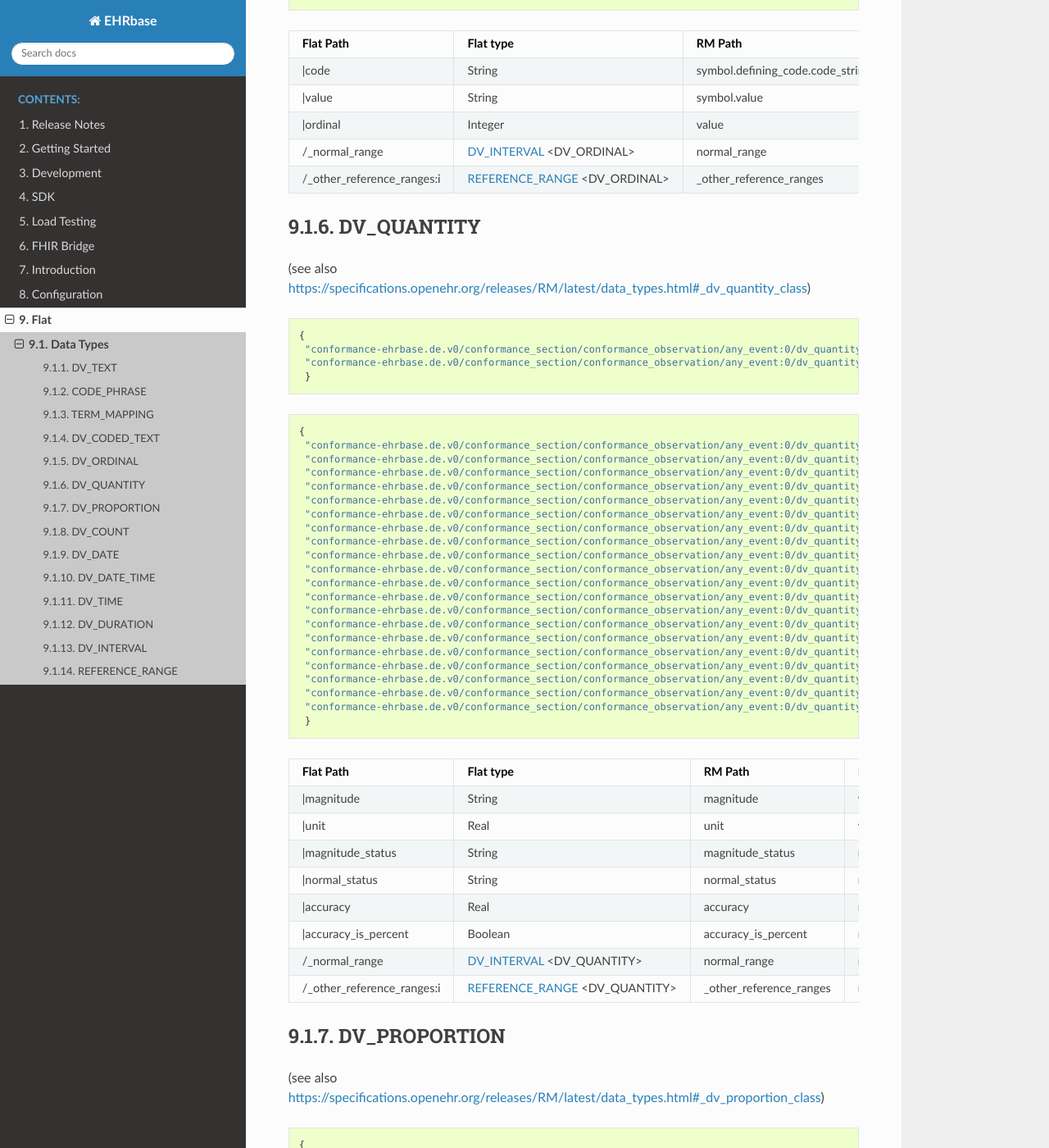
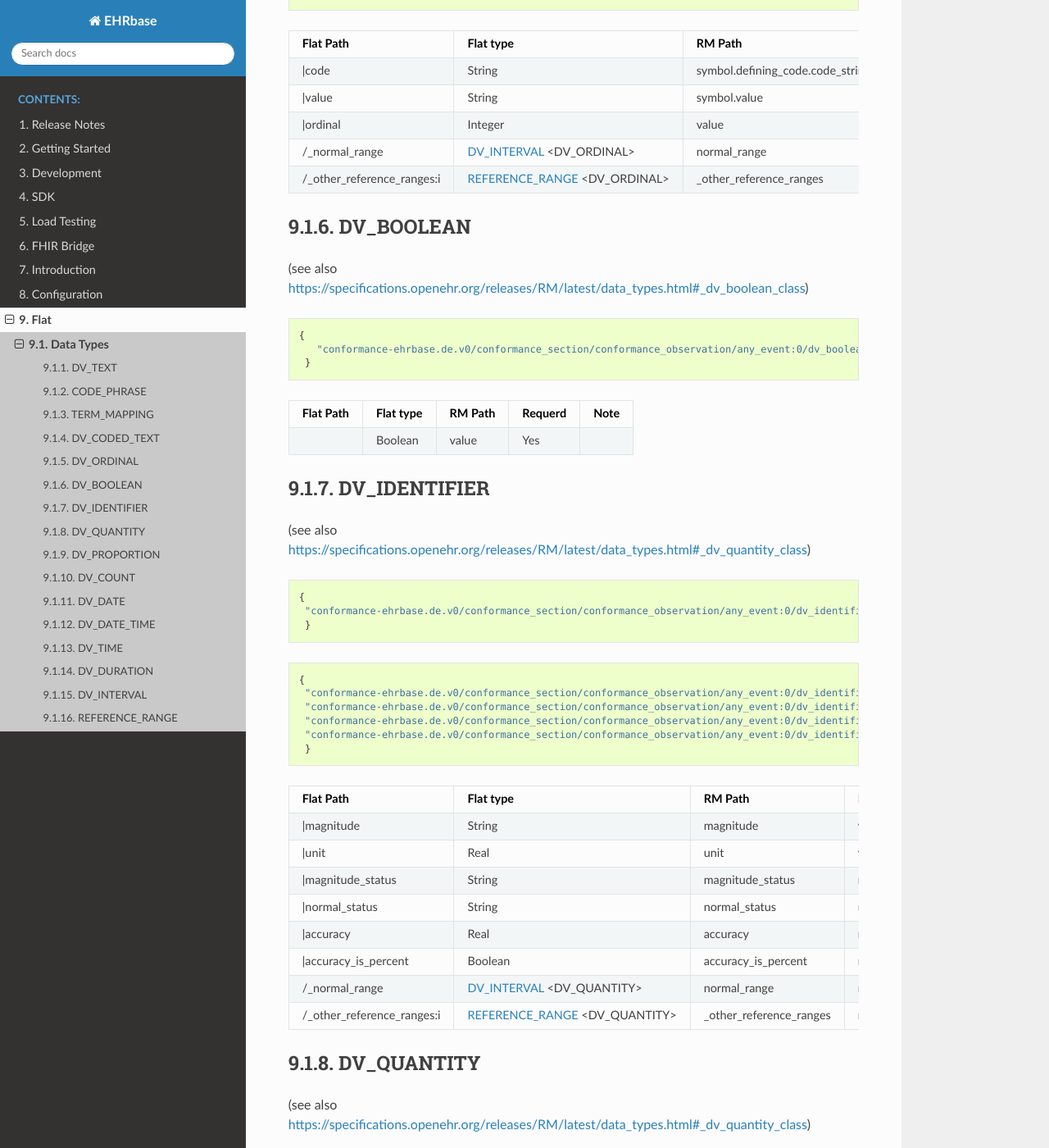
Before and after one commit to ehrbase/documentation, a Sphinx documentation site: the page built from source/09_flat/01_data_types/index.rst, in a window 1280 px wide and 1400 px high, scrolled down 3452 px. Shown: the whole window at 82% size. Built offline with Sphinx 7.4.7 and the Read the Docs theme 2.0.0, drawn with Linux system fonts in a browser that asks for light colours; formulas are drawn with MathJax 3; pages that are not in the unit, such as notebooks, are missing from menus; some of the changed text lies outside the part shown.

Commit message:
add flat description for dv_boolean
see CDR-110

```diff
--- a/source/09_flat/01_data_types/index.rst
+++ b/source/09_flat/01_data_types/index.rst
@@ -204,6 +204,64 @@ DV_ORDINAL
 +-----------------------------+----------------------------------+----------------------------------------+----------+--------------------------------------------------+
 | /_other_reference_ranges:i  | `REFERENCE_RANGE`_ <DV_ORDINAL>  | _other_reference_ranges                | no       |                                                  |
 +-----------------------------+----------------------------------+----------------------------------------+----------+--------------------------------------------------+
+
+DV_BOOLEAN
+--------------
+(see also https://specifications.openehr.org/releases/RM/latest/data_types.html#_dv_boolean_class)
+
+.. code-block:: javascript
+
+ {
+    "conformance-ehrbase.de.v0/conformance_section/conformance_observation/any_event:0/dv_boolean": true
+  }
+
+
++-----------------------------+----------------------------------+----------------------------------------+----------+--------------------------------------------------+
+| Flat Path                   | Flat type                        | RM Path                                | Requerd  | Note                                             |
++=============================+==================================+========================================+==========+==================================================+
+|                             | Boolean                          | value                                  | Yes      |                                                  |
++-----------------------------+----------------------------------+----------------------------------------+----------+--------------------------------------------------+
+
+
+DV_IDENTIFIER
+--------------
+(see also https://specifications.openehr.org/releases/RM/latest/data_types.html#_dv_quantity_class)
+
+.. code-block:: javascript
+
+ {
+  "conformance-ehrbase.de.v0/conformance_section/conformance_observation/any_event:0/dv_identifier|id": "A123",
+  }
+
+.. code-block:: javascript
+
+ {
+  "conformance-ehrbase.de.v0/conformance_section/conformance_observation/any_event:0/dv_identifier|id": "A123",
+  "conformance-ehrbase.de.v0/conformance_section/conformance_observation/any_event:0/dv_identifier|issuer": "Issuer",
+  "conformance-ehrbase.de.v0/conformance_section/conformance_observation/any_event:0/dv_identifier|assigner": "Assigner",
+  "conformance-ehrbase.de.v0/conformance_section/conformance_observation/any_event:0/dv_identifier|type": "Prescription"
+  }
+
+
++-----------------------------+------------------------------------+--------------------------+----------+----------------------------+
+| Flat Path                   | Flat type                          | RM Path                  | Requerd  | Note                       |
++=============================+====================================+==========================+==========+============================+
+| \|magnitude                 | String                             | magnitude                | yes      |                            |
++-----------------------------+------------------------------------+--------------------------+----------+----------------------------+
+| \|unit                      | Real                               | unit                     | yes      |                            |
++-----------------------------+------------------------------------+--------------------------+----------+----------------------------+
+| \|magnitude_status          | String                             | magnitude_status         | no       | ValueSet (",>,>=,<,<=,~)   |
++-----------------------------+------------------------------------+--------------------------+----------+----------------------------+
+| \|normal_status             | String                             | normal_status            | no       | Valuset normal_status      |
++-----------------------------+------------------------------------+--------------------------+----------+----------------------------+
+| \|accuracy                  | Real                               | accuracy                 | no       |                            |
++-----------------------------+------------------------------------+--------------------------+----------+----------------------------+
+| \|accuracy_is_percent       | Boolean                            | accuracy_is_percent      | no       |                            |
++-----------------------------+------------------------------------+--------------------------+----------+----------------------------+
+| /_normal_range              | `DV_INTERVAL`_ <DV_QUANTITY>       | normal_range             | no       |                            |
++-----------------------------+------------------------------------+--------------------------+----------+----------------------------+
+| /_other_reference_ranges:i  | `REFERENCE_RANGE`_ <DV_QUANTITY>   | _other_reference_ranges  | no       |                            |
++-----------------------------+------------------------------------+--------------------------+----------+----------------------------+
 
 
 DV_QUANTITY
```
